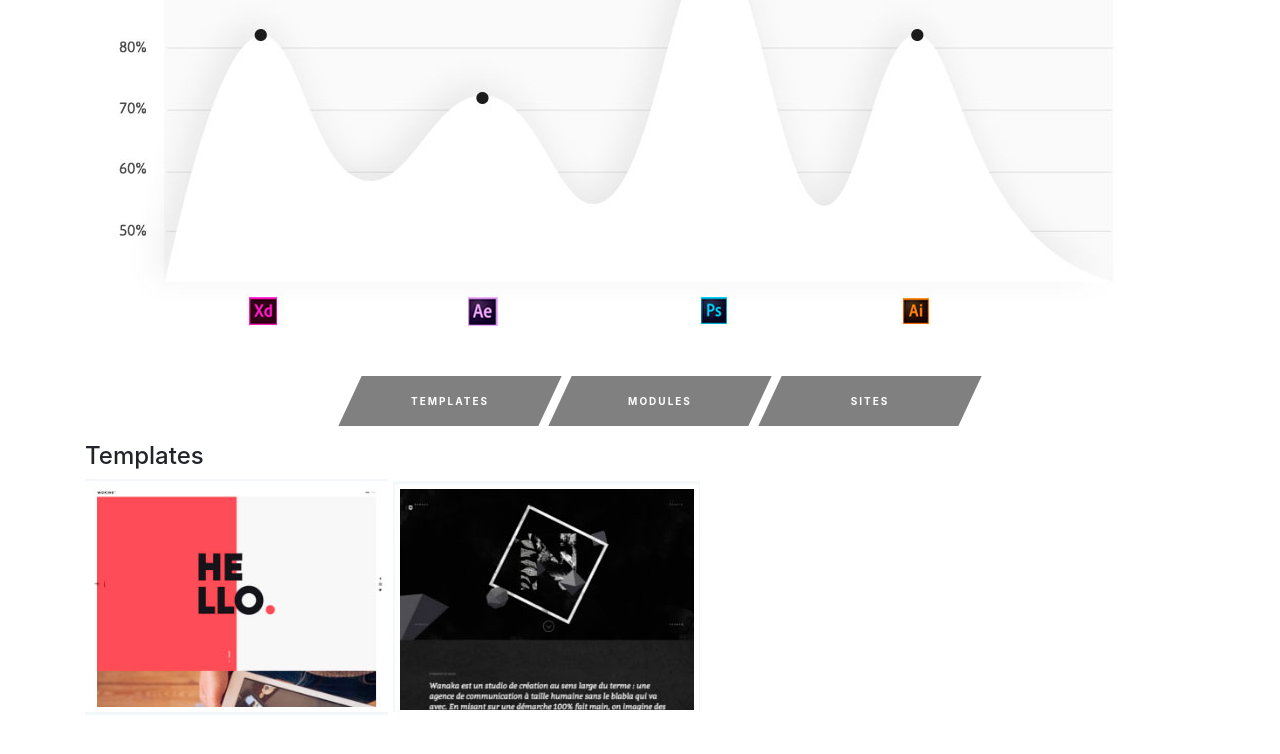
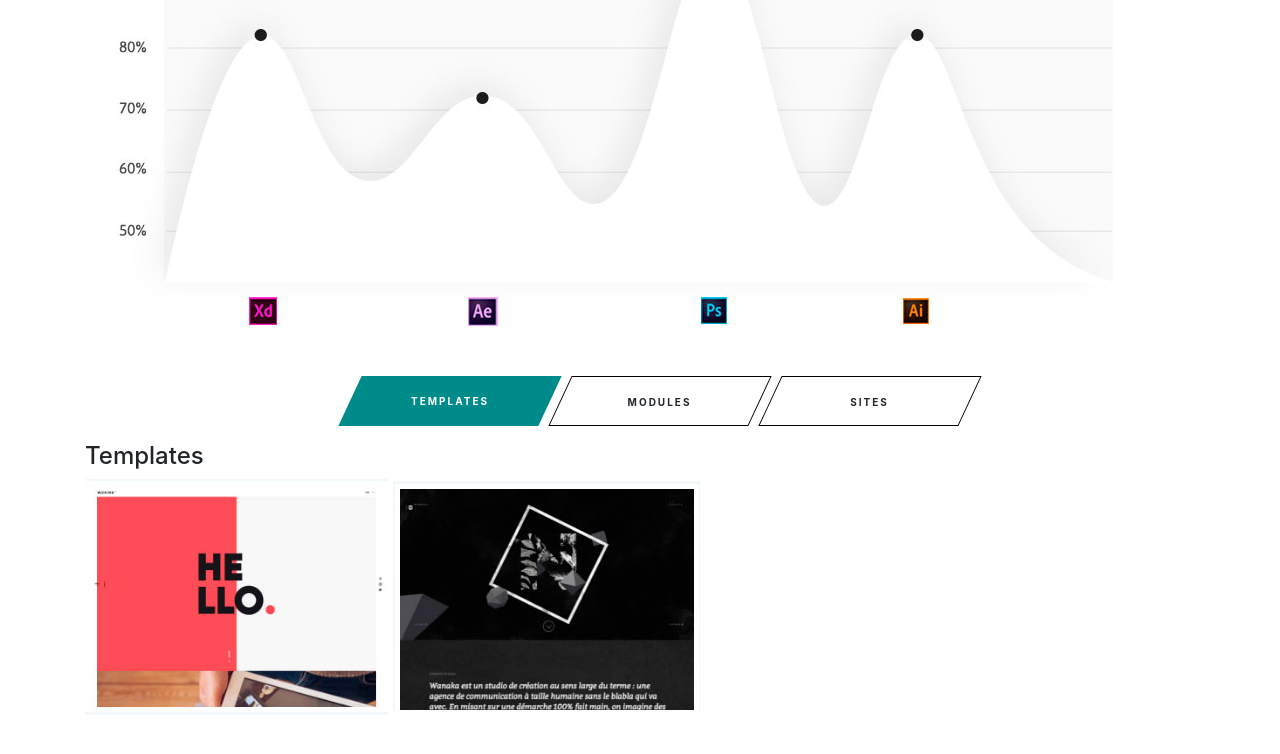
Before and after one commit to Alpacha/Landing-and-Ajax, a plain HTML site: page Landing page/index.html in a window 1280 px wide. Both pictures are taken after a click on the item "TEMPLATES". Shown: the part 2415-3169 px from the top of the page. Drawn offline with nearby package versions, Linux system fonts and the light colour scheme.

Commit message:
fixed class data-tab-id. Listener still not countring clicking on buttons

```diff
--- a/Landing page/index.html
+++ b/Landing page/index.html
@@ -129,20 +129,20 @@
     <section class="category">
         <div class="container">
             <ul class="category_tabs">
-                <li data-tab_id="0" class="category_tab category_active">
+                <li data-tab-id="0" class="category_tab category_active">
                     <div>Templates</div>
                 </li>
-                <li data-tab_id="1" class="category_tab">
+                <li data-tab-id="1" class="category_tab">
                     <div>Modules</div>
                 </li>
-                <li data-tab_id="2" class="category_tab">
+                <li data-tab-id="2" class="category_tab">
                     <div>Sites</div>
                 </li>
             </ul>
 
             <div class="category_content category_active">
 
-                <div data-tab_id="0" class="category_item category_active">
+                <div data-tab-id="0" class="category_item category_active">
                     <h4 class="category_item__label">Templates</h4>
                     <div class="category_item_container">
                         <img src="img/1.jpg">
@@ -150,7 +150,7 @@
                     </div>
                 </div>
 
-                <div data-tab_id="1" class="category_item">
+                <div data-tab-id="1" class="category_item">
                     <h4 class="category_item__label">Modules</h4>
                     <div class="category_item_container">
                         <img src="img/4.jpg">
@@ -158,7 +158,7 @@
                     </div>
                 </div>
 
-                <div data-tab_id="2" class="category_item">
+                <div data-tab-id="2" class="category_item">
                     <h4 class="category_item__label">Sites</h4>
                     <div class="category_item_container">
                         <img src="img/5.jpg">
@@ -171,7 +171,7 @@
             </div>
         </div>
     </section>
-    <section class="my_portfolio">
+    <!-- <section class="my_portfolio">
         <div class="container">
             <div class="portfoilo_title">
                 <h1 class="portfolio_title_text">
@@ -203,7 +203,7 @@
                 <button class="portfolio_btn">LOAD MORE</button>
             </div>
         </div>
-    </section>
+    </section> -->
     <section class="review">
         <div class="container review">
             <div class="review_slider_title">
--- a/Landing page/style.css
+++ b/Landing page/style.css
@@ -660,7 +660,7 @@ height: 350px;
 box-shadow: 3px 3px 20px lightblue;
 }
 .category_tabs .category_active {
-    background-color: grey;
+    background-color: darkcyan;
     color: #fff;
     border: none;
 }
--- a/Landing page/tabs.js
+++ b/Landing page/tabs.js
@@ -1,16 +1,15 @@
 // Realizing categories tabs
 
 // Getting created new tabs elements
-console.log("hi")
+
 const tabs = document.querySelectorAll(".category_tab");
-const item = document.querySelectorAll(".category_item");
-
+const items = document.querySelectorAll(".category_item");
 function toggleShow() {
     const target = this;
     const item = target.classList.contains("category_tab")
         ? target
         : target.parentElement;
-    const id = item.dataset.tagId;
+    const id = item.dataset.tabId;
 
     tabs.forEach((tab) => {
         if (tab.dataset.tabId === id) {
```
